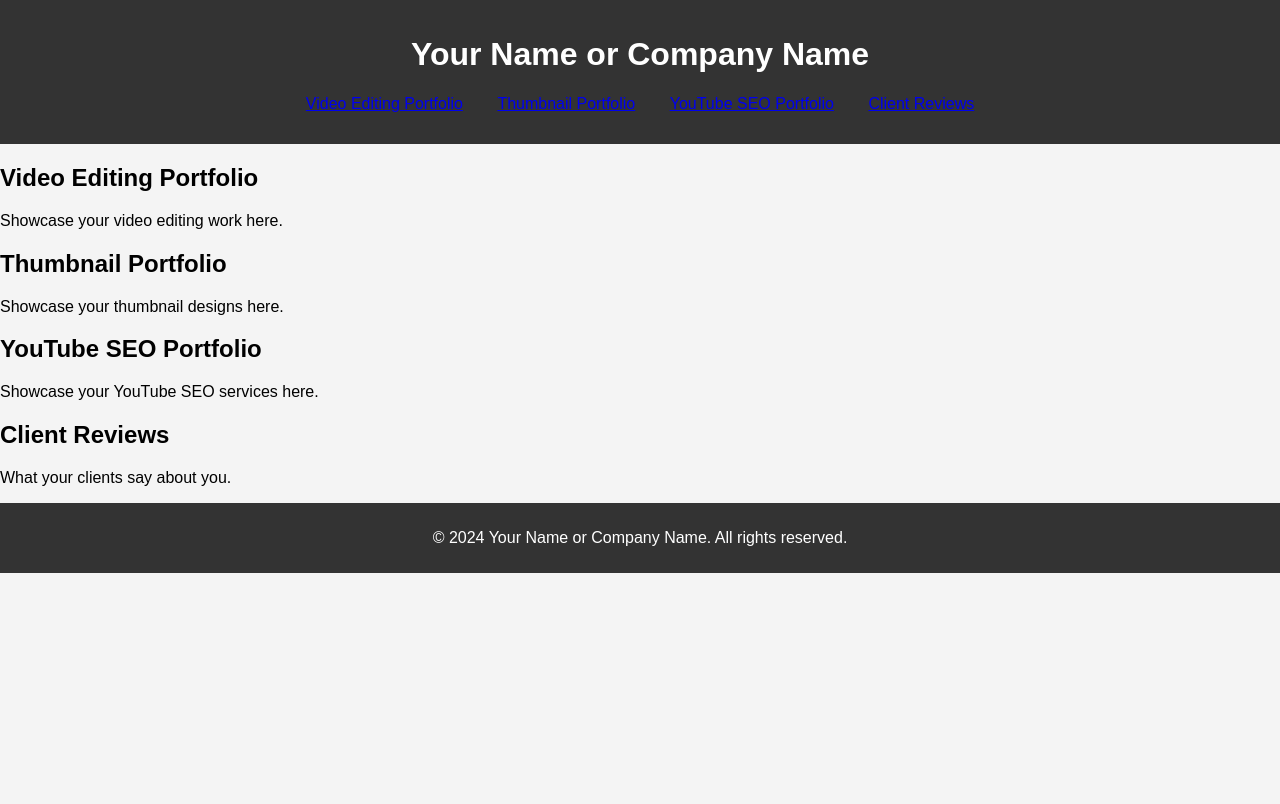
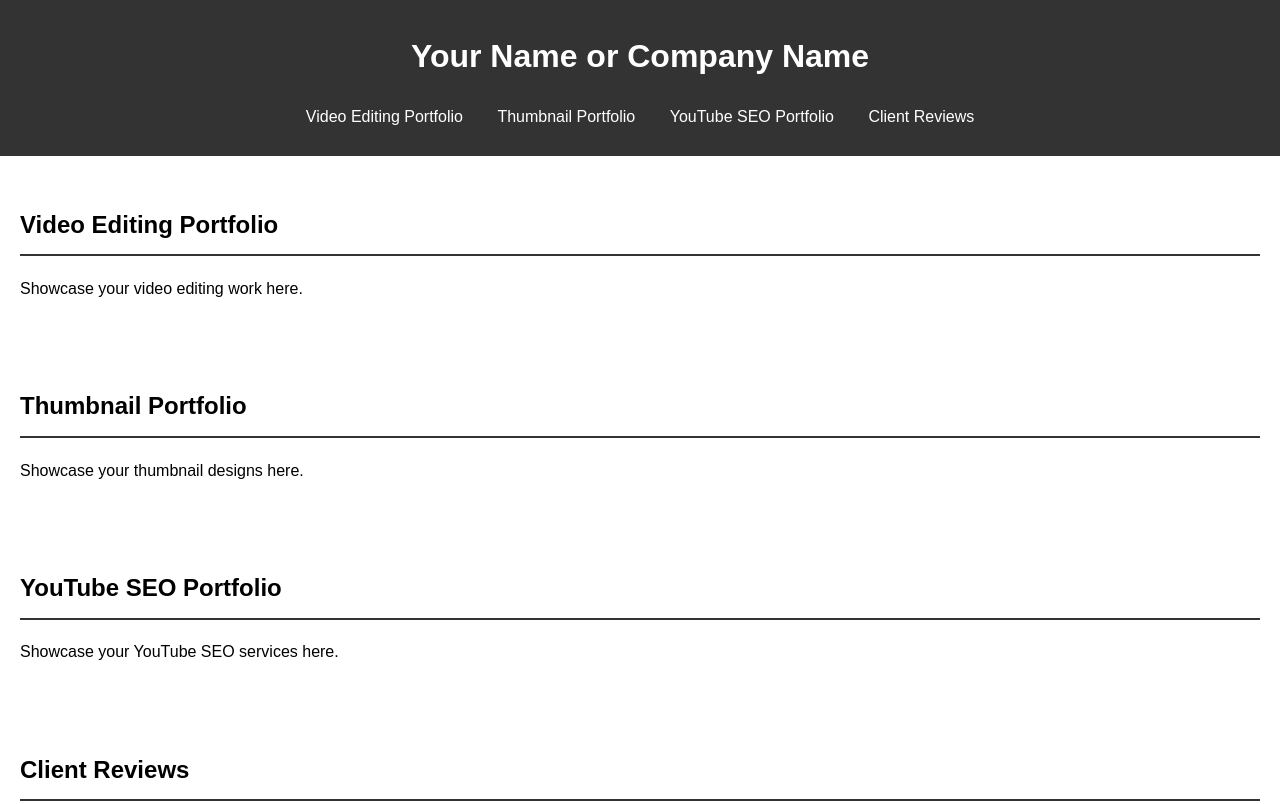
Before and after one commit to Sijan241/Our-portfolio, a plain HTML site: page index.html in a window 1280 px wide. Shown: the top 804 px of the page. Drawn offline with Linux system fonts and the light colour scheme.

Commit message:
Update styles.css

```diff
--- a/styles.css
+++ b/styles.css
@@ -2,13 +2,13 @@ body {
     font-family: Arial, sans-serif;
     margin: 0;
     padding: 0;
-    background-color: #f4f4f4;
+    line-height: 1.6;
 }
 
 header {
-    background-color: #333;
-    color: white;
-    padding: 15px;
+    background: #333;
+    color: #fff;
+    padding: 10px 0;
     text-align: center;
 }
 
@@ -22,45 +22,25 @@ nav ul li {
     margin: 0 15px;
 }
 
-.hero {
-    background: url('images/hero-image.jpg') no-repeat center center/cover;
-    height: 400px;
-    color: white;
-    text-align: center;
-    display: flex;
-    flex-direction: column;
-    justify-content: center;
+nav ul li a {
+    color: #fff;
+    text-decoration: none;
 }
 
-.service {
-    background-color: white;
-    margin: 20px;
-    padding: 15px;
-    box-shadow: 0 0 10px rgba(0, 0, 0, 0.1);
+section {
+    padding: 20px;
+    margin: 10px 0;
 }
 
-.portfolio-item {
-    background-color: white;
-    margin: 20px;
-    padding: 15px;
-    box-shadow: 0 0 10px rgba(0, 0, 0, 0.1);
+h2 {
+    border-bottom: 2px solid #333;
+    padding-bottom: 10px;
 }
 
 footer {
-    background-color: #333;
-    color: white;
     text-align: center;
-    padding: 10px;
+    padding: 10px 0;
+    background: #333;
+    color: #fff;
+    position: relative;
 }
-
-.cta {
-    background-color: #ff5722; /* Change to your desired color */
-    color: white;
-    padding: 10px 20px;
-    text-decoration: none;
-    border-radius: 5px;
-}
-
-.cta:hover {
-    background-color: #e64a19; /* Darker shade for hover */
-}
```
